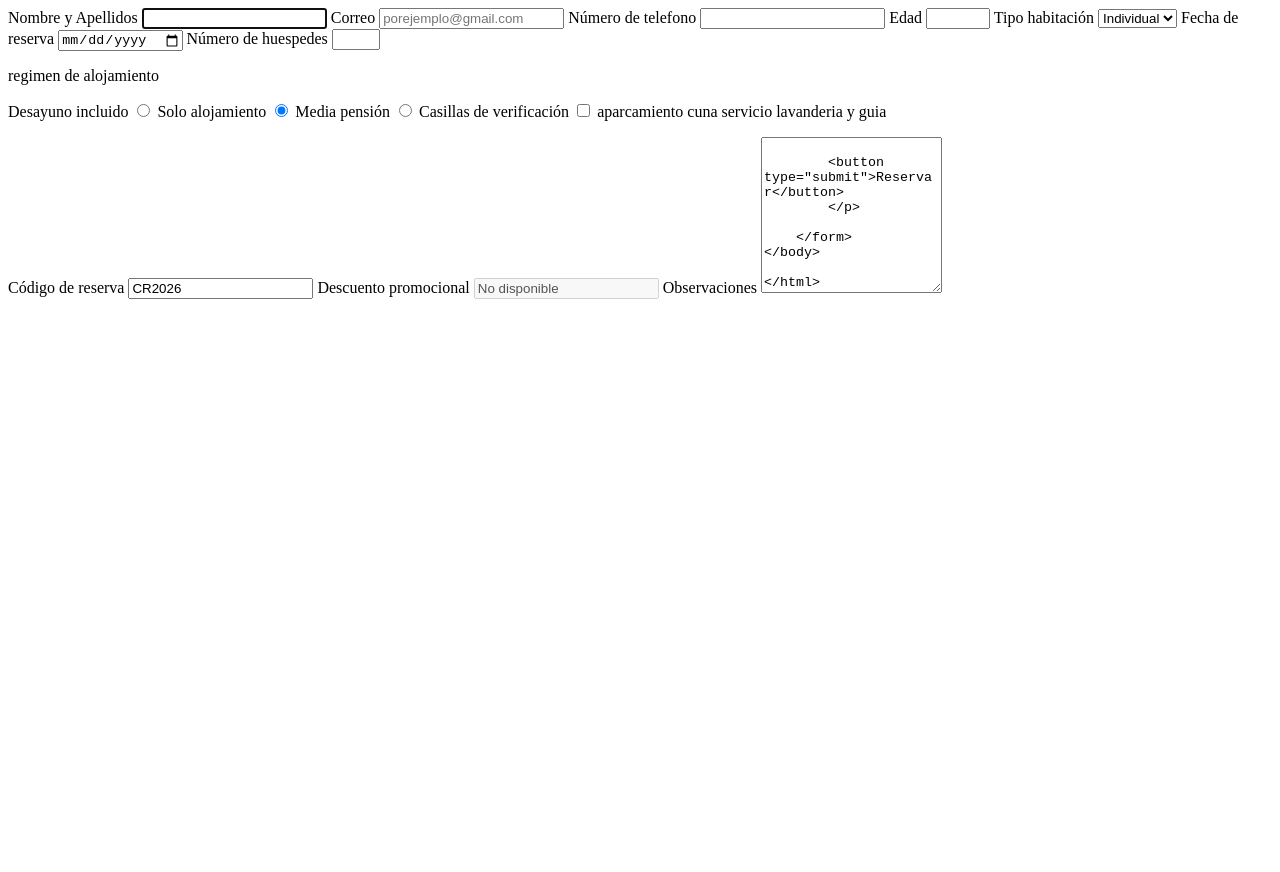
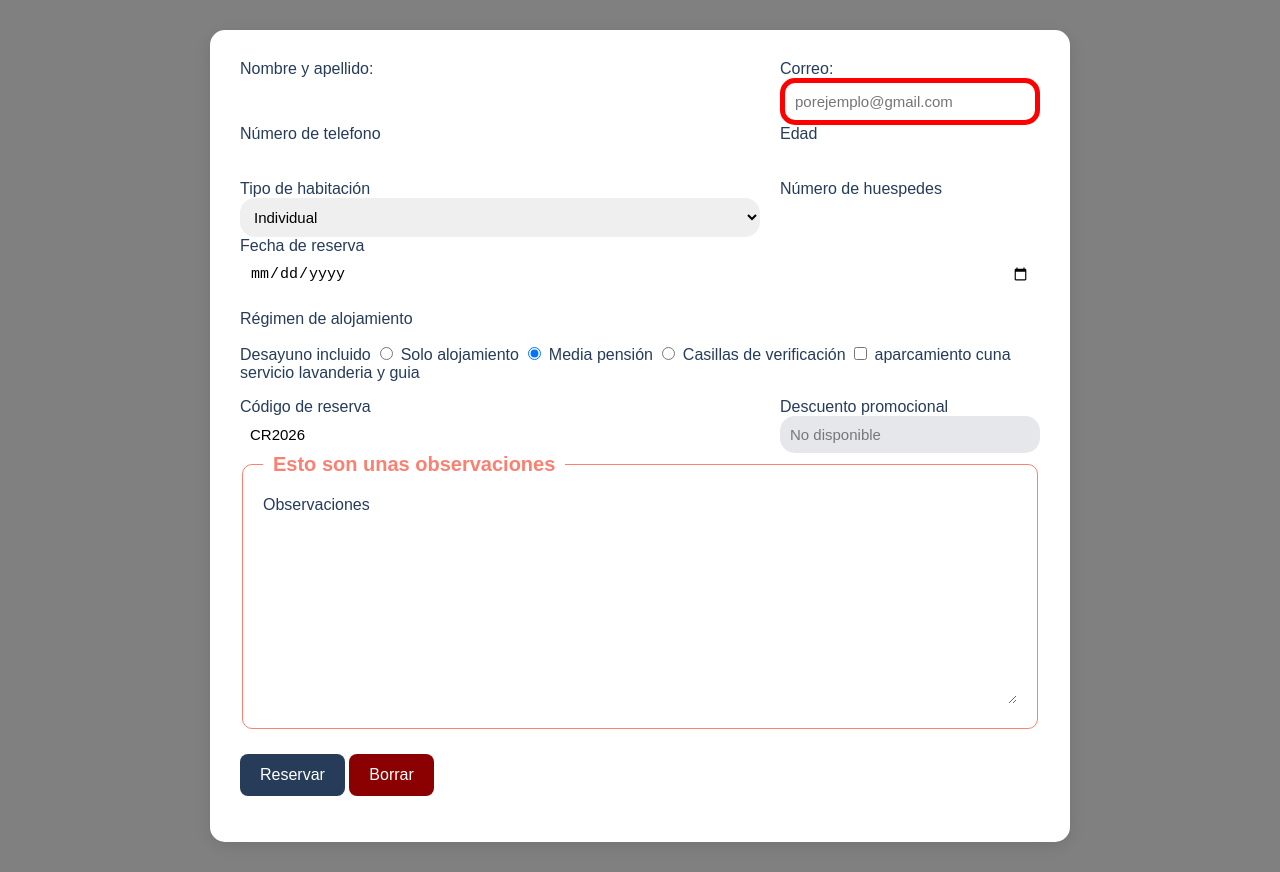
Before and after one commit to miguiamp-sys/Formulario, a plain HTML site: page ejercicio2.html in a window 1280 px wide. Before the commit the page ends 800 px from the top, so only its background shows below. Drawn offline with Linux system fonts and the light colour scheme.

Commit message:
Ejercicio2

```diff
--- a/ejercicio2.html
+++ b/ejercicio2.html
@@ -5,29 +5,59 @@
     <meta charset="UTF-8">
     <meta name="viewport" content="width=device-width, initial-scale=1.0">
     <title>Recepción</title>
+    <link rel="stylesheet" href="estilo.css">
 </head>
 
 <body>
     <form>
-        <label for="Nombreyapellidos">Nombre y Apellidos</label>
+        <!--<label for="Nombreyapellidos">Nombre y Apellidos</label>
         <input type="text" minlength="3" autofocus name="Nombre">
         <label for="Correo">Correo</label>
-        <input type="email" placeholder="porejemplo@gmail.com" required name="Correo">
-        <label for="Telefono">Número de telefono</label>
-        <input type="number" name="Número de telefono">
-        <label for="Edad">Edad</label>
-        <input type="number" min="18" max="100" name="Edad">
-        <label for="tipohab">Tipo habitación</label>
+        <input type="email" placeholder="porejemplo@gmail.com" required name="Correo">-->
+        <div class="fila">
+            <div class="Correo">
+                <label for="Nombre">Nombre y apellido:</label>
+                <input type="text" id="Nombre">
+            </div>
+            <div class="Correo">
+                <label for="Correo">Correo:</label>
+                <input type="email" placeholder="porejemplo@gmail.com" required id="Correo" name="Correo">
+            </div>
+        </div>
+
+        <div class="fila">
+            <div>
+                <label for="Telefono">Número de telefono</label>
+                <input type="number" name="Número de telefono">
+            </div>
+            <div>
+            <label for="Edad">Edad</label>
+            <input type="number" min="18" max="100" name="Edad"></div>
+        </div>
+        <!--<label for="tipohab">Tipo habitación</label>
         <select id="tipohab" name="Tipo de habitación">
             <option value="Individual">Individual</option>
             <option value="Doble">Doble</option>
             <option value="Familiar">Familiar</option>
         </select>
+        <label for="Numerohuespedes">Número de huespedes</label>
+        <input type="number" min="1" max="6" name="Número huespedes">-->
+
+        <div class="fila">
+            <div>
+            <label for="tipohab">Tipo de habitación</label>
+            <select id="tipohab" name="Tipo de habitación">
+                <option value="Individual">Individual</option>
+                <option value="Doble">Doble</option>
+                <option value="Familiar">Familiar</option>
+            </select></div>
+            <div><label for="Numerohuespedes">Número de huespedes</label>
+            <input type="number" min="1" max="6" name="Número huespedes"></div>
+
+        </div>
         <label for="fechareserva">Fecha de reserva</label>
         <input type="date" name="Fecha reserva">
-        <label for="Numerohuespedes">Número de huespedes</label>
-        <input type="number" min="1" max="6" name="Número huespedes">
-        <p>regimen de alojamiento</p>
+        <p>Régimen de alojamiento</p>
         <label id="desayuno">Desayuno incluido</label>
         <input type="radio" name="alojamiento" id="desayuno" value="Desayuno incluido">
         <label id="Alojamiento">Solo alojamiento</label>
@@ -38,15 +68,21 @@
         <label id="Casillas">Casillas de verificación</label>
         <input type="checkbox">
         aparcamiento cuna servicio lavanderia y guia
-        <p>
-        <label id="Codigoreserva">Código de reserva</label>
-            <input type="text" name="Codigoreserva" value="CR2026" readonly>
-        <label id="Descuento">Descuento promocional</label>
-        <input type="text" name="Descuento promocional" disabled value="No disponible">
-        <label id="Observaciones">Observaciones</label>
-        <textarea id="Observaciones" rows="10" name="Observaciones">
-        <button type="submit">Reservar</button>
-        </p>
+        <p><div class="fila">
+            <div><label id="Codigoreserva">Código de reserva</label>
+            <input type="text" name="Codigoreserva" value="CR2026" readonly></div>
+            <div><label id="Descuento">Descuento promocional</label>
+            <input type="text" name="Descuento promocional" disabled value="No disponible"></div>
+
+        </div>
+        <fieldset>
+            <legend>Esto son unas observaciones</legend>
+            <label id="Observaciones">Observaciones</label>
+            <textarea id="Observaciones" rows="10" name="Observaciones"></textarea></fieldset>
+        <button class="boton-enviar" type="submit">Reservar</button>
+        <button class="boton-reset" type="reset">Borrar</button></p>
+
+
 
     </form>
 </body>
--- /dev/null
+++ b/estilo.css
@@ -0,0 +1,104 @@
+body {
+    background-color: grey;
+    font-family: Arial, Helvetica, sans-serif;
+    color: #263c59;
+}
+
+input[type="text"] {
+    width: 100%;
+    padding: 10px;
+    border: 1px solid #aaa;
+    border-radius: 6px;
+    font-size: 16px;
+    box-sizing: border-box;
+}
+
+form {
+    max-width: 800px;
+    margin: 30px auto;
+    padding: 30px;
+    background-color: white;
+    border-radius: 15px;
+    box-shadow: 0 4px 15px rgba(0, 0, 0, 0.1);
+}
+
+input[type="text"],
+input[type="email"],
+input[type="tel"],
+input[type="number"],
+input[type="date"],
+select,
+textarea {
+    width: 100%;
+    padding: 10px;
+    border: 15px;
+    border-radius: 15px;
+    font-size: 15px;
+    box-sizing: border-box;
+}
+
+.fila {
+    display: grid;
+    grid-template-columns: 2fr 1fr;
+    gap: 20px;
+}
+
+fieldset {
+    border: 1px solid salmon;
+    border-radius: 10px;
+    padding: 20px;
+    margin-bottom: 25px;
+}
+
+legend {
+    font-size: 20px;
+    font-weight: bold;
+    color: salmon;
+    padding: 0 10px;
+}
+
+input:focus,
+select:focus,
+textarea:focus {
+    border: 5px solid rgb(179, 99, 99);
+    outline: 2px solid brown;
+    background-color: rgb(0, 238, 255);
+}
+
+input:disabled {
+    background-color: #e5e7eb;
+    color: #777;
+    cursor: not-allowed;
+}
+
+input:required:valid {
+    border-color: green;
+}
+
+input:required:invalid {
+    border-color: red;
+}
+
+input:required {
+    border: solid palevioletred 5px;
+}
+
+button {
+    padding: 12px 20px;
+    border: none;
+    border-radius: 8px;
+    cursor: pointer;
+    font-size: 16px;
+    transition: background-color 0.3 ease;
+}
+
+.boton-enviar {
+    background-color: #263c59;
+    color: white;
+}
+.boton-enviar:hover {background-color: #1976a3;}
+.boton-reset {
+    background-color: darkred;
+    color: white;
+}
+.boton-reset:hover {background-color: red;}
```
Also changed, not shown: formacion.html (added, +36 -0 lines).
